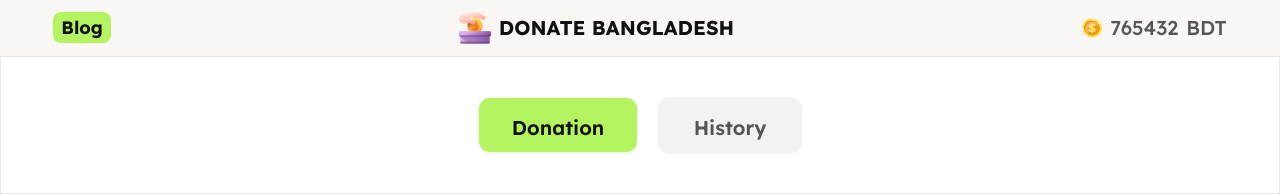
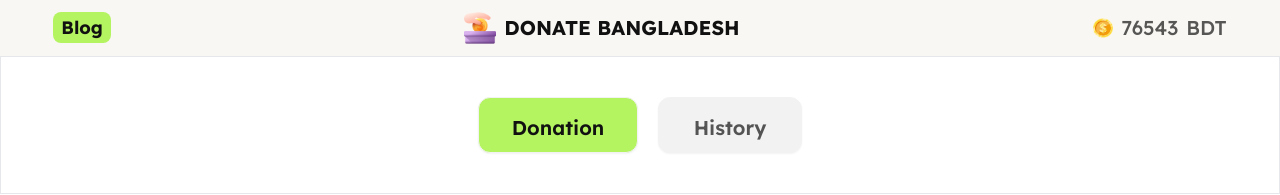
Before and after one commit to Purnendu-sarkar/Donate-Bangladesh, a plain HTML site: page index.html in a window 1280 px wide. Shown: the top 195 px of the page. Drawn offline with nearby package versions, Linux system fonts and the light colour scheme.

Commit message:
Balance fixed.

```diff
--- a/index.html
+++ b/index.html
@@ -42,7 +42,7 @@
               </div>
               <div class="flex items-center justify-center gap-2">
                   <img class="w-5 h-5" src="./assets/coin.png" alt="Coin Icon" >
-                  <p id="my-balance" class="text-xl font-medium text-text-02">765432</p>
+                  <p id="my-balance" class="text-xl font-medium text-text-02">76543</p>
                   <p class="text-xl font-medium text-text-02">BDT</p>
               </div>
           </div>
@@ -149,6 +149,7 @@
      <dialog id="my_modal" class="modal">
       <div class="modal-box flex gap-2 flex-col items-center text-center">
           <h3 class="text-4xl font-bold text-text-01">Congrates!</h3>
+          <br>
           <img src="./assets/coin.png" alt="Coin Icon" class="w-10 h-10">
           <p class="py-4">You have donated for humankind</p>
           <h3 class="text-xl text-text-01 font-bold">Successfully</h3>
```
